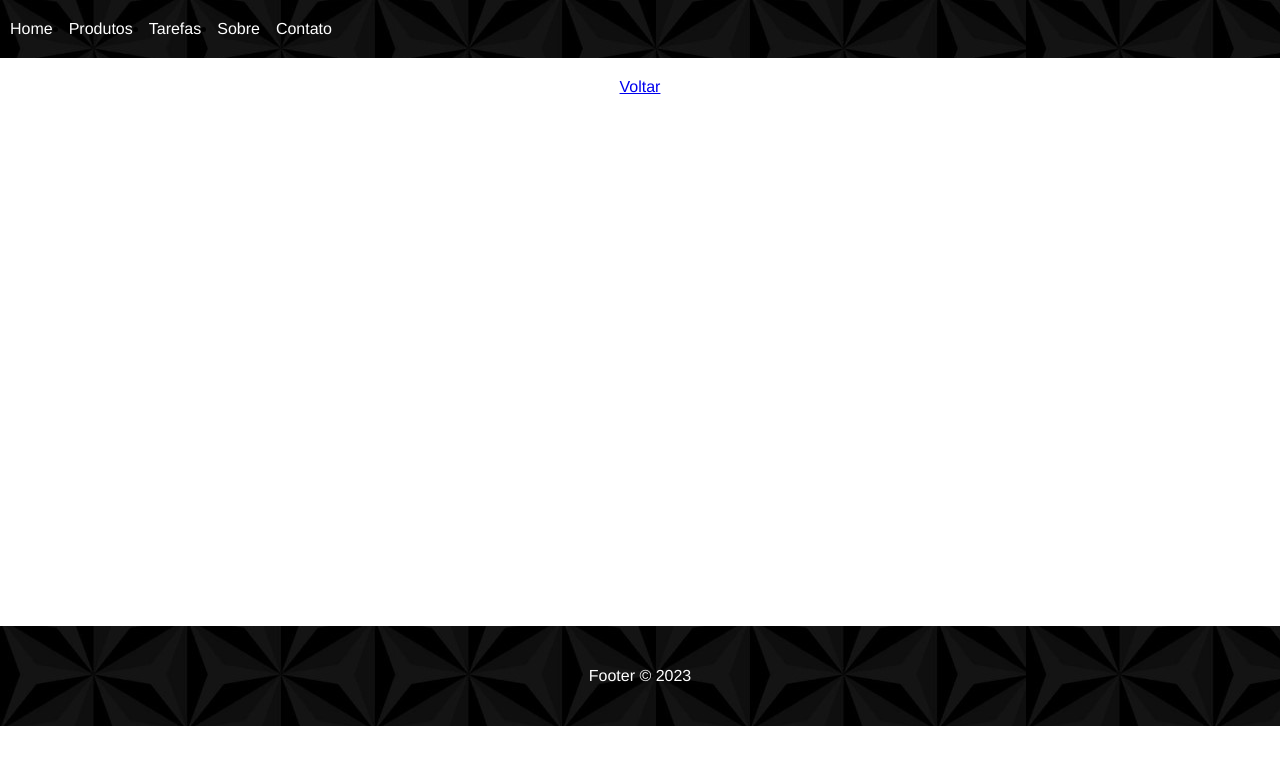
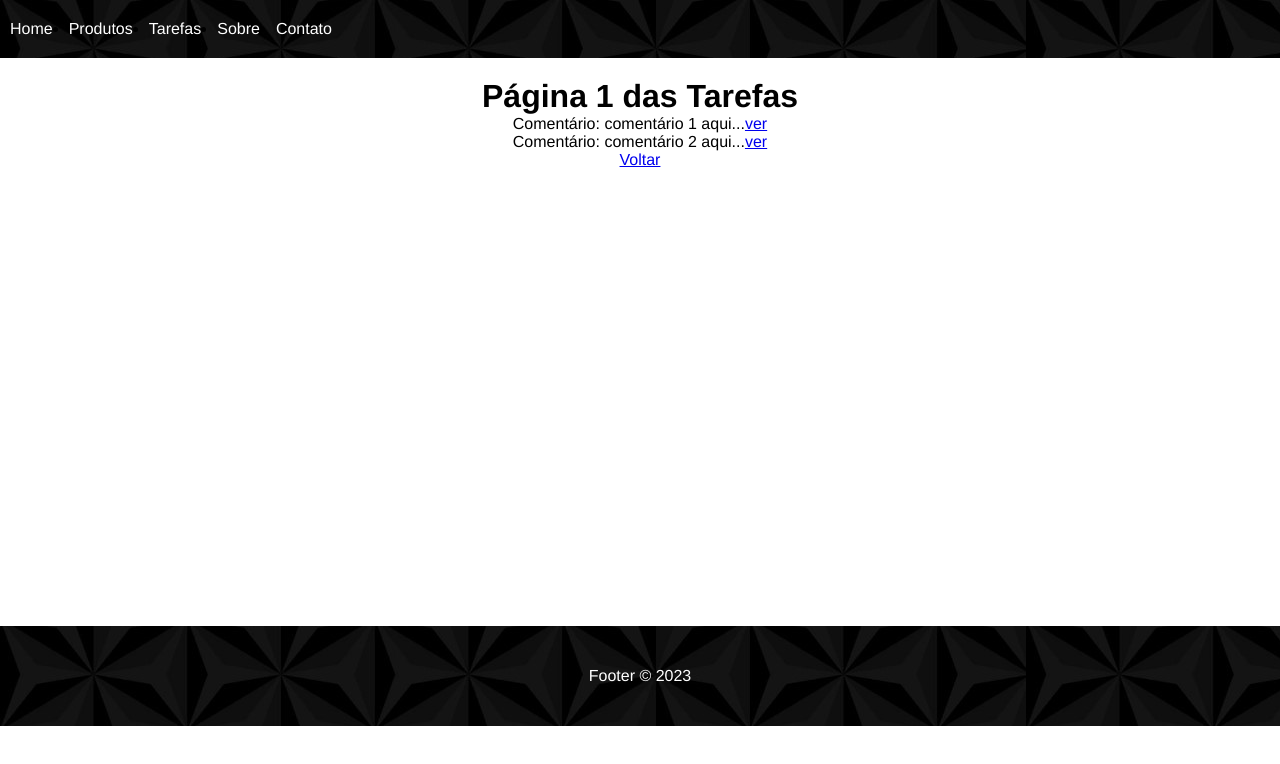
Before and after one commit to jonasonias/site-vercel, a Next.js app: page /todos/1 in a window 1280 px wide. Shown: the top 764 px of the page. Built offline with nearby package versions, Linux system fonts and the light colour scheme.

Commit message:
rotasDinamicas

```diff
--- a/pages/todos/[todoid].js
+++ b/pages/todos/[todoid].js
@@ -1,8 +1,26 @@
 import Link from "next/link";
+import { useRouter } from "next/router";
 
 export default function Todo(){
+
+    const router = useRouter()
+    const todoID = router.query.todoid
+
     return(
         <>
+            <h1>Página {todoID} das Tarefas</h1>
+            <p>
+                Comentário: comentário 1 aqui...
+                <Link href={`/todos/${todoID}/comments/1`}>
+                    ver
+                </Link>
+            </p>
+            <p>
+                Comentário: comentário 2 aqui...
+                <Link href={`/todos/${todoID}/comments/2`}>
+                    ver
+                </Link>
+            </p>
             <Link href="/todos">
                 Voltar
             </Link>
```
Also changed, not shown: pages/todos/[todoid]/comments/[commentid].js (added, +18 -0 lines), pages/todos/index.js (line endings or trailing spaces).
